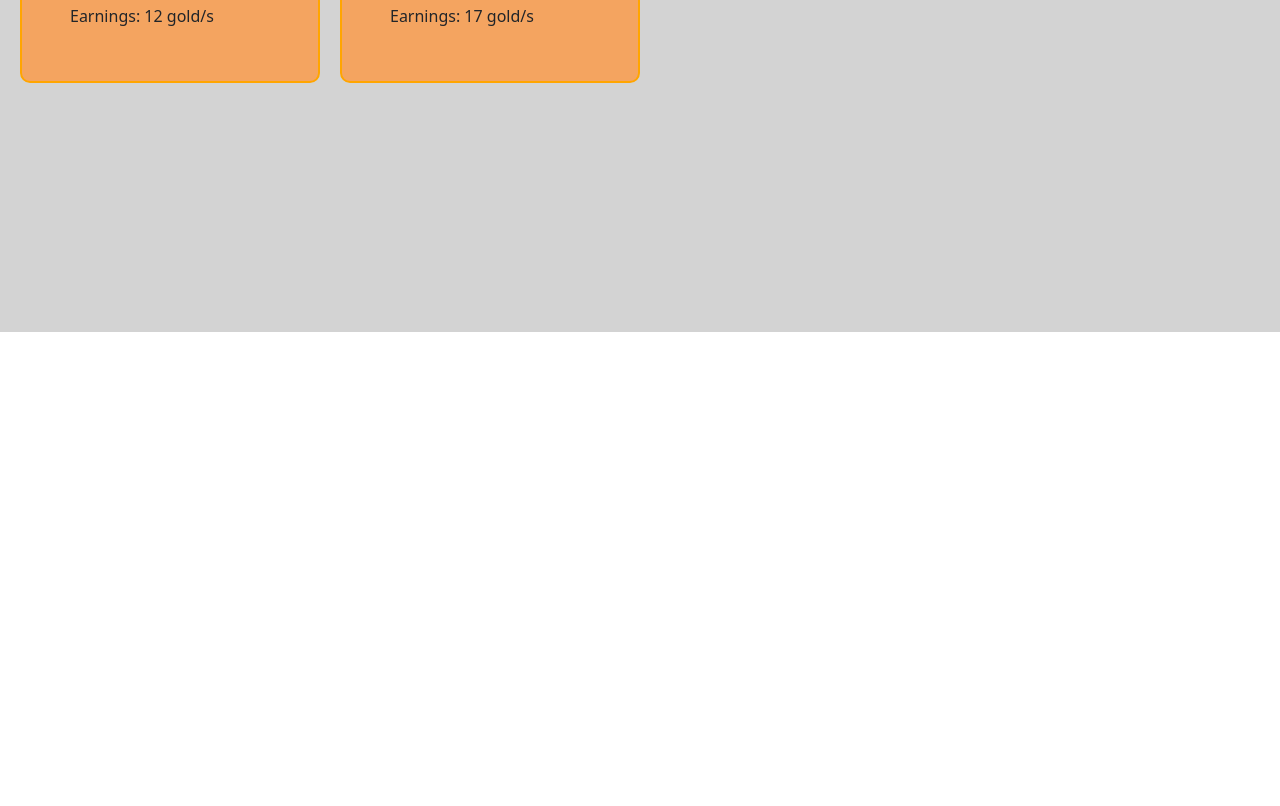
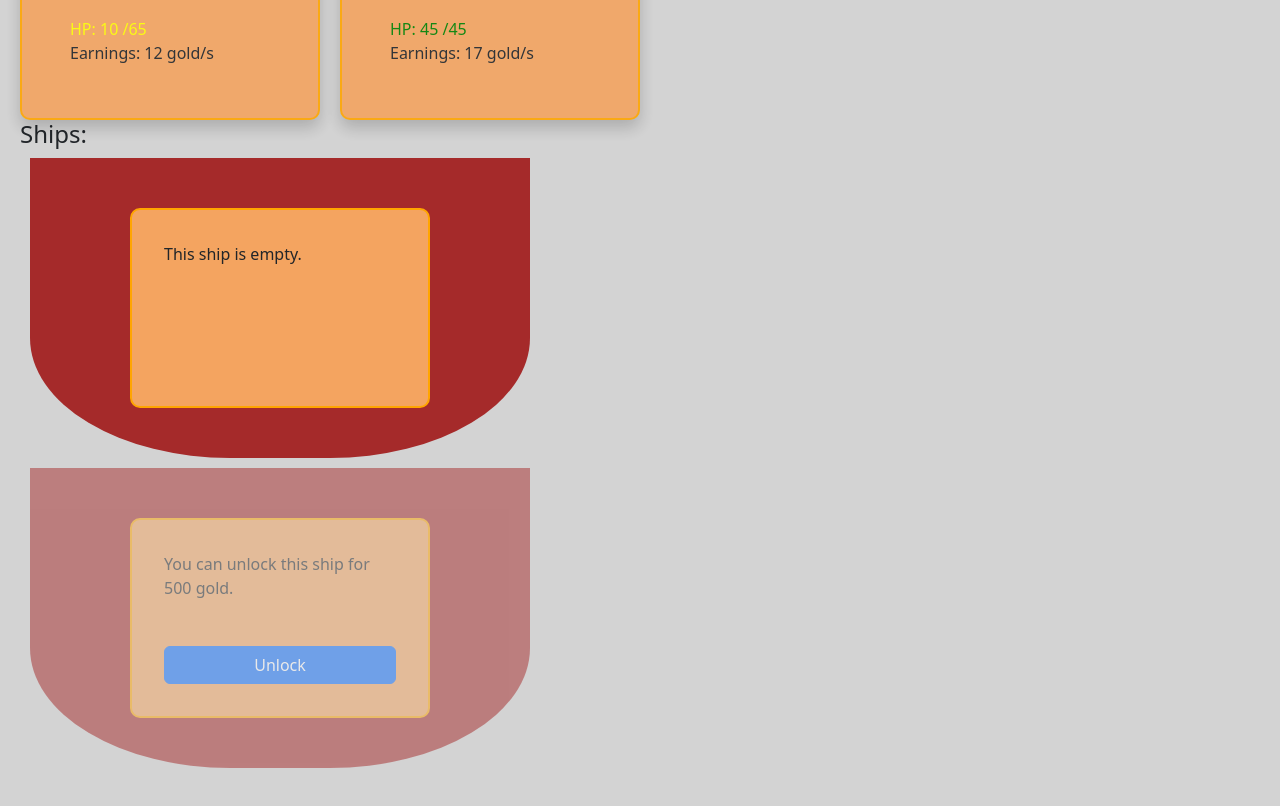
Before and after one commit to SebastienVuong/afk-explorers-game, a React (Vite) app: page /world in a window 1280 px wide. Shown: the part 508-1314 px from the top of the page. Before the commit the page ends 840 px from the top, so only its background shows below. Built offline with nearby package versions, Linux system fonts and the light colour scheme.

Commit message:
feat: add ships to World page

```diff
--- a/src/App.css
+++ b/src/App.css
@@ -74,3 +74,12 @@
 .clickable-card:hover:not(.selected) {
   border-color: yellow;
 }
+
+.boat-container {
+  padding: 50px;
+  width: 500px;
+  background-color: brown;
+  border-bottom-left-radius: 40%;
+  border-bottom-right-radius: 40%;
+  margin: 10px;
+}
--- a/src/atoms/gold.atom.ts
+++ b/src/atoms/gold.atom.ts
@@ -1,5 +1,5 @@
 import { atom } from "jotai"
 
-const INITIAL_GOLD = 150
+const INITIAL_GOLD = 1500
 
 export const goldAtom = atom(INITIAL_GOLD)
--- a/src/atoms/heroes.atom.ts
+++ b/src/atoms/heroes.atom.ts
@@ -1,4 +1,4 @@
-import { atom, useAtom } from "jotai"
+import { atom } from "jotai"
 
 export interface IHero {
   id: number
--- /dev/null
+++ b/src/atoms/ship.atom.ts
@@ -0,0 +1,16 @@
+import { atom } from "jotai"
+
+interface IShipProps {
+  isActive?: boolean
+  leadingHeroId?: number
+}
+
+export const shipAlphaAtom = atom<IShipProps>({
+  isActive: true,
+  leadingHeroId: undefined,
+})
+
+export const shipBetaAtom = atom<IShipProps>({
+  isActive: false,
+  leadingHeroId: undefined,
+})
--- a/src/pages/tavern.recruitment.component.tsx
+++ b/src/pages/components/tavern.recruitment.component.tsx
@@ -1,9 +1,9 @@
 import { useAtom } from "jotai";
-import { IHero, heroesAtom } from "../atoms/heroes.atom";
+import { IHero, heroesAtom } from "../../atoms/heroes.atom";
 import { Button } from "react-bootstrap";
-import { goldAtom } from "../atoms/gold.atom";
+import { goldAtom } from "../../atoms/gold.atom";
 import { useState } from "react";
-import { generateHero } from "../utils/generate-hero";
+import { generateHero } from "../../utils/generate-hero";
 
 const RECRUITMENT_COST = 100;
 export const RecruitmentSection = () => {
--- /dev/null
+++ b/src/pages/components/world.empty-ship.component.tsx
@@ -0,0 +1,8 @@
+
+export const EmptyShipBody = () => {
+  return (
+    <div className="card list-item-card justify-content-between">
+      This ship is empty.
+    </div>
+  );
+};
--- /dev/null
+++ b/src/pages/components/world.locked-ship.component.tsx
@@ -0,0 +1,22 @@
+import { useAtom } from "jotai";
+import { shipBetaAtom } from "../../atoms/ship.atom";
+import { goldAtom } from "../../atoms/gold.atom";
+import { Button } from "react-bootstrap";
+import { SECONDARY_SHIP_COST } from "./world.ship-beta.component";
+
+
+export const LockerShipBody = () => {
+  const [gold, setGold] = useAtom(goldAtom);
+  const [ship, setShip] = useAtom(shipBetaAtom);
+
+  const unlockShip = () => {
+    setGold(gold - SECONDARY_SHIP_COST);
+    setShip({ ...ship, isActive: true });
+  };
+  return (
+    <div className="card list-item-card justify-content-between">
+      You can unlock this ship for {SECONDARY_SHIP_COST} gold.
+      <Button className="btn btn-primary" disabled={gold < SECONDARY_SHIP_COST} onClick={unlockShip}>Unlock</Button>
+    </div>
+  );
+};
--- /dev/null
+++ b/src/pages/components/world.ship-alpha.component.tsx
@@ -0,0 +1,16 @@
+import { useAtomValue } from "jotai";
+import { heroesAtom } from "../../atoms/heroes.atom";
+import { HeroCard } from "../../shared/hero-card.component";
+import { shipAlphaAtom } from "../../atoms/ship.atom";
+import { EmptyShipBody } from "./world.empty-ship.component";
+
+export const ShipAlpha = () => {
+  const ship = useAtomValue(shipAlphaAtom);
+  const leadingHero = useAtomValue(heroesAtom).find(hero => hero.id === ship.leadingHeroId);
+
+  return (
+    <div className="boat-container d-flex justify-content-center">
+      {leadingHero ? <HeroCard hero={leadingHero} /> : <EmptyShipBody />}
+    </div>
+  );
+};
--- /dev/null
+++ b/src/pages/components/world.ship-beta.component.tsx
@@ -0,0 +1,33 @@
+import { useAtomValue } from "jotai";
+import { heroesAtom } from "../../atoms/heroes.atom";
+import { HeroCard } from "../../shared/hero-card.component";
+import { shipBetaAtom } from "../../atoms/ship.atom";
+import { EmptyShipBody } from "./world.empty-ship.component";
+import { LockerShipBody } from "./world.locked-ship.component";
+
+export const SECONDARY_SHIP_COST = 500;
+export const ShipBeta = () => {
+  const ship = useAtomValue(shipBetaAtom);
+  const leadingHero = useAtomValue(heroesAtom).find(hero => hero.id === ship.leadingHeroId);
+
+  const isShipActive = ship.isActive;
+
+  const renderBody = () => {
+    if (!ship.isActive) {
+      return <LockerShipBody />;
+    }
+    if (leadingHero) {
+      return <HeroCard hero={leadingHero} />;
+    }
+    return <EmptyShipBody />;
+
+  };
+
+  return (
+    <>
+      <div className="boat-container d-flex justify-content-center" style={isShipActive ? {} : { opacity: 0.5 }}>
+        {renderBody()}
+      </div>
+    </>
+  );
+};
--- a/src/pages/tavern.page.tsx
+++ b/src/pages/tavern.page.tsx
@@ -1,7 +1,7 @@
 import { useAtomValue } from "jotai"
 import { BaseScreen } from "../shared/base-screen.component"
 import { heroesAtom } from "../atoms/heroes.atom"
-import { RecruitmentSection } from "./tavern.recruitment.component"
+import { RecruitmentSection } from "./components/tavern.recruitment.component"
 import { RosterSection } from "../shared/roster.component"
 import { Title } from "../shared/title.component"
 
--- a/src/pages/world.page.tsx
+++ b/src/pages/world.page.tsx
@@ -1,15 +1,29 @@
-import { useAtomValue } from "jotai"
+import { useAtomValue, useSetAtom } from "jotai"
 import { BaseScreen } from "../shared/base-screen.component"
 import { RosterSection } from "../shared/roster.component"
 import { Title } from "../shared/title.component"
 import { heroesAtom } from "../atoms/heroes.atom"
+import { useState } from "react"
+import { goldAtom } from "../atoms/gold.atom"
+import { ShipAlpha } from "./components/world.ship-alpha.component"
+import { ShipBeta } from "./components/world.ship-beta.component"
 
 export const World = () => {
+  const gold = useAtomValue(goldAtom)
   const heroes = useAtomValue(heroesAtom)
+  const [selectedHeroId, setSelectedHeroId] = useState<number>()
   return (
     <BaseScreen>
       <Title title="World" />
-      <RosterSection heroes={heroes} />
+      <h4>Your Gold: {gold}</h4>
+      <RosterSection
+        heroes={heroes}
+        activeHeroId={selectedHeroId}
+        onHeroClick={(heroId) => setSelectedHeroId(heroId)}
+      />
+      <h4>Ships:</h4>
+      <ShipAlpha />
+      <ShipBeta />
     </BaseScreen>
   )
 }
```
